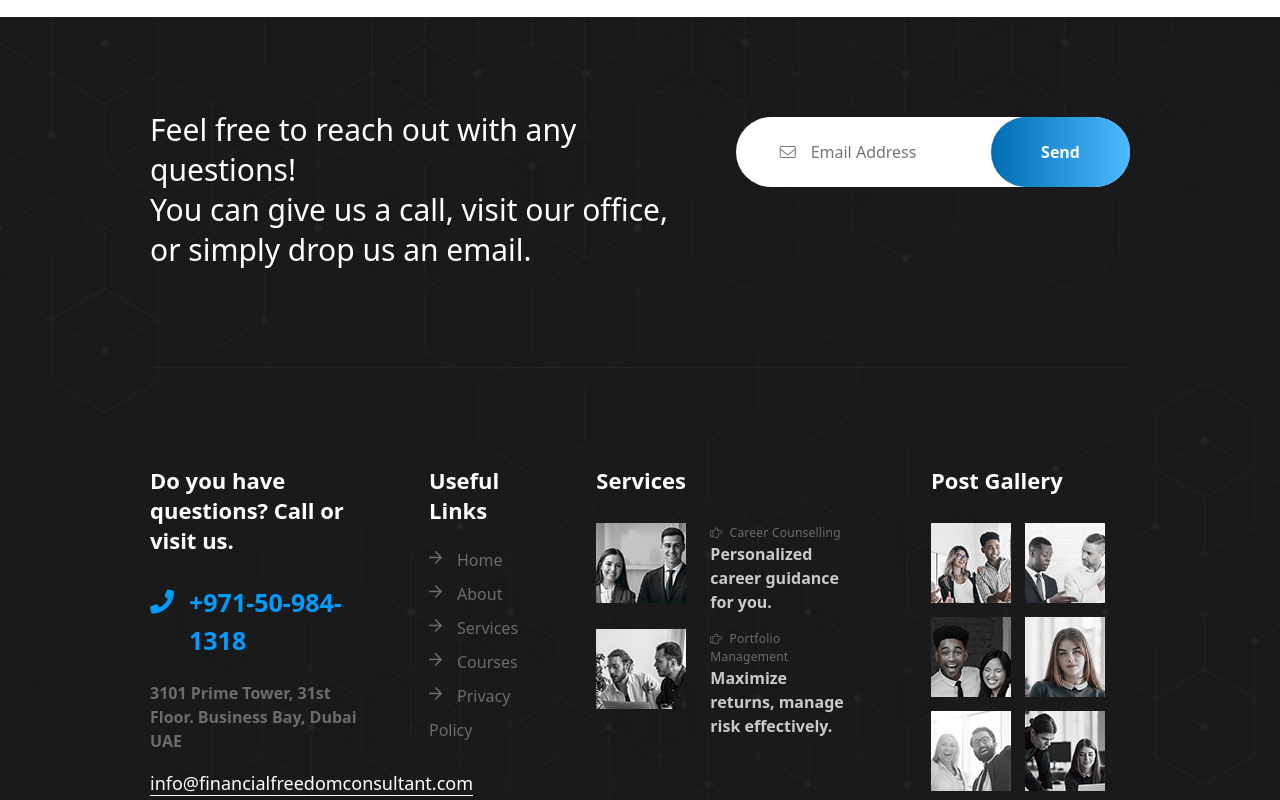
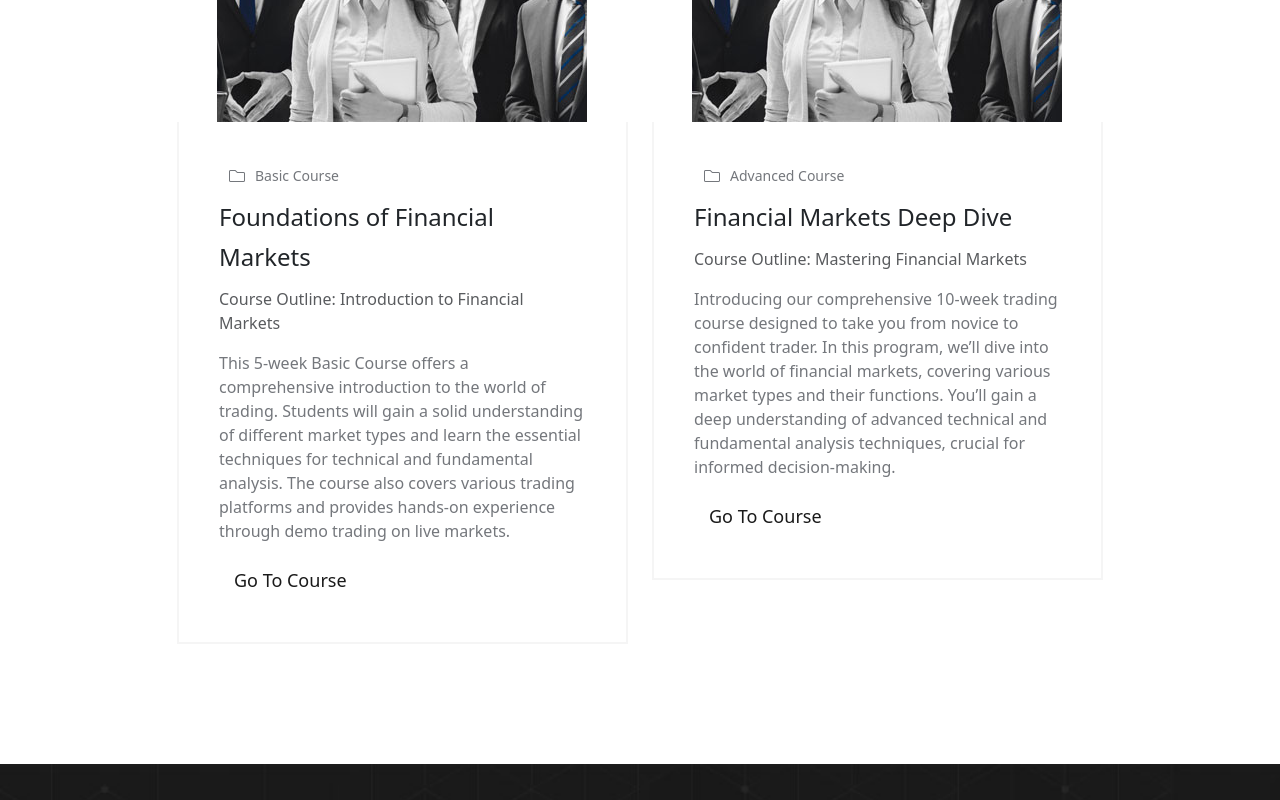
Before and after one commit to gandhipruthvi/FinancialFreedomConsultant, a React (Vite) app: page /courses in a window 1280 px wide. Shown: the part 900-1700 px from the top of the page. Built offline with nearby package versions, Linux system fonts and the light colour scheme; no server answers.

Commit message:
complete: courses page

```diff
--- a/package.json
+++ b/package.json
@@ -26,6 +26,7 @@
     "react-router-dom": "^6.22.3",
     "react-time-picker": "^7.0.0",
     "react-toastify": "^10.0.5",
+    "reactjs-popup": "^2.0.6",
     "sass": "^1.74.1"
   },
   "devDependencies": {
--- a/src/Styles/Courses.scss
+++ b/src/Styles/Courses.scss
@@ -1,6 +1,18 @@
+$theme-color: #009cff;
+
+:root {
+  --theme-color: #{$theme-color};
+}
+
 .blogPage {
   position: relative;
   padding: 120px 0;
+
+  .row {
+    display: flex;
+    flex-wrap: wrap;
+    justify-content: center;
+  }
 }
 
 .bloglistItem {
@@ -18,8 +30,8 @@
       top: 0;
       width: 100%;
       height: 100%;
-            content: '';
-            background: rgba(13, 30, 53, .27);
+      content: "";
+      background: rgba(13, 30, 53, 0.27);
     }
   }
 
@@ -34,7 +46,7 @@
     height: 102px;
     border-radius: 50%;
     border: 2px solid #fff;
-        background: rgba(255, 255, 255, .1);
+    background: rgba(255, 255, 255, 0.1);
     font-size: 24px;
     line-height: 102px;
     text-align: center;
@@ -67,19 +79,28 @@
   position: relative;
   border: 2px solid #f5f5f5;
   border-top: none;
-    padding: 54px 58px 52px;
+  padding: 40px 40px 40px;
 
   .bmeta {
     color: #74777c;
     font-size: 14px;
     margin-bottom: 11px;
 
+    span {
+      margin-left: 10px;
+      margin-right: 10px;
+    }
+
     a {
       position: relative;
-            margin-right: 27px;
+      color: inherit;
 
       &:last-child {
         margin-right: 0;
+      }
+
+      &:hover {
+        text-decoration: none;
       }
     }
 
@@ -92,22 +113,31 @@
   }
 
   h3 {
-        font-size: 30px;
+    font-size: 24px;
     line-height: 40px;
     font-weight: 600;
-        margin: 0 0 15px;
+    margin: 0 0 0;
 
     a {
       color: inherit;
+      text-decoration: none;
 
       &:hover {
         color: var(--theme-color);
+        text-decoration: none;
       }
     }
   }
 
+  .outline{
+    margin-top: 10px;
+    color: #595b5e;
+    font-weight: 500;
+  }
+
   p {
-        margin: 0 0 19px;
+    margin-top: 10px;
+    color: #74777c;
   }
 
   .rm_more {
@@ -116,18 +146,22 @@
     color: #1a1a1a;
     font-weight: 500;
     text-transform: capitalize;
+    text-decoration: none;
+    padding: 8px 15px;
+    border-radius: 25px;
+    transition: all 0.3s ease;
 
     i {
       padding-left: 0px;
       position: relative;
       top: 3px;
-            -webkit-transition: all 0.3s ease;
-            -o-transition: all 0.3s ease;
       transition: all 0.3s ease;
     }
 
     &:hover {
-            color: var(--theme-color);
+      color: #fff;
+      background-color: var(--theme-color);
+      cursor: pointer;
 
       i {
         padding-left: 5px;
@@ -208,7 +242,7 @@
       font-weight: 600;
       font-size: 20px;
       color: #1a1a1a;
-            line-height: .8;
+      line-height: 0.8;
       margin: 0 0 25px;
       position: relative;
     }
@@ -265,7 +299,7 @@
 
         &::before {
           content: "\ea27";
-                    font-family: 'themewar' !important;
+          font-family: "themewar" !important;
           display: inline-block;
           letter-spacing: 0;
           font-size: 16px;
--- a/src/main.jsx
+++ b/src/main.jsx
@@ -17,6 +17,7 @@ import Payments from "./pages/Payments.jsx";
 import PaymentLinkGenerator from "./pages/PaymentLinkGenerator.jsx";
 import Appointment from "./pages/Appointment.jsx";
 import NotFound from "./pages/NotFound.jsx";
+import CourseDetails from "./pages/CourseDetails.jsx";
 
 const router = createBrowserRouter(
   createRoutesFromElements(
@@ -30,6 +31,7 @@ const router = createBrowserRouter(
       <Route path="paymentLinkGenerator" element={<PaymentLinkGenerator />} />
       <Route path="appointment" element={<Appointment />} />
       <Route path="*" element={<NotFound />} />
+      <Route path="/coursedetails" element={<CourseDetails />} />
     </Route>
   )
 );
--- a/src/pages/Courses.jsx
+++ b/src/pages/Courses.jsx
@@ -1,7 +1,13 @@
 import "../Styles/Courses.scss";
-import { NavLink } from "react-router-dom";
+import { Link, NavLink, useNavigate } from "react-router-dom";
+import courseimage1 from "../assets/bg/academy.jpg";
+import CourseDetails from "./CourseDetails";
 
 const Courses = () => {
+  const navigate = useNavigate();
+  const handleOnClick = () => {
+    navigate("/coursedetails");
+  };
   return (
     <div className="courses">
       <section className="page_banner">
@@ -22,164 +28,93 @@ const Courses = () => {
         </div>
       </section>
 
-      <section class="blogPage">
-        <div class="container largeContainer">
-          <div class="row">
-            <p style={{ fontWeight: "bold", fontSize: "50px", margin: "auto" }}>
-              Coming Soon
-            </p>
-            {/* <div class="col-lg-4">
-              <div class="sidebar lsb">
-                <aside class="widget widget_search">
-                  <h3 class="widget_title">Search</h3>
-                  <form method="get" action="#" class="search_form">
-                    <input type="search" name="s" id="s" placeholder="Search Here"/>
-                      <button type="submit"><i class="twi-search2"></i></button>
-                  </form>
-                </aside>
-                <div class="widget widget_categories">
-                  <h3 class="widget_title">Categories</h3>
-                  <ul>
-                    <li><a href="blog1.html">SEO Marketing</a><span>10</span></li>
-                    <li><a href="blog1.html">Financial Work</a><span>07</span></li>
-                    <li><a href="blog1.html">Business Growth</a><span>05</span></li>
-                    <li><a href="blog1.html">Market Strategy</a><span>02</span></li>
-                  </ul>
+      <section className="blogPage">
+        <div className="container">
+          <div className="row">
+            <div className="col-lg-5 col-md-8">
+              <div className="blogItem03 bbrm">
+                <div className="blogThumb">
+                  <img
+                    style={{ objectFit: "contain", paddingLeft: 40 }}
+                    src={courseimage1}
+                    alt
+                  />
                 </div>
-                <aside class="widget">
-                  <h3 class="widget_title">Popular Posts</h3>
-                  <div class="pp_post_item">
-                    <img src="assets/images/blog/t3.jpg" alt/>
-                      <a href="single-blog.html">Extend market really driven results</a>
-                      <span><i class="twi-calendar-alt2"></i>Mar 21, 2021</span>
+                <div className="blogContent02">
+                  <div className="bmeta">
+                    <span>
+                      <i className="twi-folder2"></i>
+                      <a href="#">Basic Course</a>
+                    </span>
+                    {/* |
+                    <span>
+                      <i className="twi-user2"></i>
+                      <a href="#"></a>
+                    </span> */}
                   </div>
-                  <div class="pp_post_item">
-                    <img src="assets/images/blog/t1.jpg" alt/>
-                      <a href="single-blog.html">Losing never felt so good energy everything</a>
-                      <span><i class="twi-calendar-alt2"></i>Mar 21, 2021</span>
-                  </div>
-                  <div class="pp_post_item">
-                    <img src="assets/images/blog/t2.jpg" alt/>
-                      <a href="single-blog.html">What is Conversion Rate Optimization?</a>
-                      <span><i class="twi-calendar-alt2"></i>Mar 21, 2021</span>
-                  </div>
-                </aside>
-                <div class="widget">
-                  <h3 class="widget_title">Tags</h3>
-                  <div class="tagcloud">
-                    <a href="blog1.html">UI/UX</a>
-                    <a href="blog1.html">Services</a>
-                    <a href="blog1.html">Tools</a>
-                    <a href="blog1.html">Product</a>
-                    <a href="blog1.html">Solutions</a>
-                    <a href="blog1.html">Combo</a>
-                    <a href="blog1.html">Cart</a>
-                    <a href="blog1.html">Repair</a>
-                  </div>
+                  <h3>
+                    <a href="single-blog.html">
+                      Foundations of Financial Markets
+                    </a>
+                  </h3>
+                  <p className="outline">
+                    Course Outline: Introduction to Financial Markets
+                  </p>
+                  <p>
+                    This 5-week Basic Course offers a comprehensive introduction
+                    to the world of trading. Students will gain a solid
+                    understanding of different market types and learn the
+                    essential techniques for technical and fundamental analysis.
+                    The course also covers various trading platforms and
+                    provides hands-on experience through demo trading on live
+                    markets.
+                  </p>
+                  <a className="rm_more">Go to Course</a>
                 </div>
               </div>
             </div>
-            <div class="col-lg-8">
-              <div class="row">
-                <div class="col-md-6">
-                  <div class="blogItem03 bbrm">
-                    <div class="blogThumb">
-                      <img src="assets/images/blog/3.jpg" alt/>
-                    </div>
-                    <div class="blogContent">
-                      <div class="bmeta">
-                        <span><i class="twi-folder2"></i><a href="blog1.html">Marketing</a></span>|<span><i class="twi-user2"></i><a href="blog1.html">David Smith</a></span>
-                      </div>
-                      <h3><a href="single-blog.html">The accounting department also keeps detailed records</a></h3>
-                      <a class="rm_more" href="single-blog.html">Read More</a>
-                    </div>
+            <div className="col-lg-5 col-md-8">
+              <div className="blogItem03 bbrm">
+                <div className="blogThumb">
+                  <img
+                    style={{ objectFit: "contain", paddingLeft: 40 }}
+                    src={courseimage1}
+                    alt
+                  />
+                </div>
+                <div className="blogContent02">
+                  <div className="bmeta">
+                    <span>
+                      <i className="twi-folder2"></i>
+                      <a href="#">Advanced Course</a>
+                    </span>
+                    {/* |
+                    <span>
+                      <i className="twi-user2"></i>
+                      <a href="#">David Smith</a>
+                    </span> */}
                   </div>
-                </div>
-                <div class="col-md-6">
-                  <div class="blogItem03 bbrm">
-                    <div class="blogThumb">
-                      <img src="assets/images/blog/4.jpg" alt/>
-                    </div>
-                    <div class="blogContent">
-                      <div class="bmeta">
-                        <span><i class="twi-folder2"></i><a href="blog1.html">Marketing</a></span>|<span><i class="twi-user2"></i><a href="blog1.html">David Smith</a></span>
-                      </div>
-                      <h3><a href="single-blog.html">Business writes many other cheques during the course</a></h3>
-                      <a class="rm_more" href="single-blog.html">Read More</a>
-                    </div>
-                  </div>
-                </div>
-                <div class="col-md-6">
-                  <div class="blogItem03 bbrm">
-                    <div class="blogThumb">
-                      <img src="assets/images/blog/5.jpg" alt/>
-                    </div>
-                    <div class="blogContent">
-                      <div class="bmeta">
-                        <span><i class="twi-folder2"></i><a href="blog1.html">Marketing</a></span>|<span><i class="twi-user2"></i><a href="blog1.html">David Smith</a></span>
-                      </div>
-                      <h3><a href="single-blog.html">Efficiently monetize models transparent sources</a></h3>
-                      <a class="rm_more" href="single-blog.html">Read More</a>
-                    </div>
-                  </div>
-                </div>
-                <div class="col-md-6">
-                  <div class="blogItem03 bbrm">
-                    <div class="blogThumb">
-                      <img src="assets/images/blog/6.jpg" alt/>
-                    </div>
-                    <div class="blogContent">
-                      <div class="bmeta">
-                        <span><i class="twi-folder2"></i><a href="blog1.html">Marketing</a></span>|<span><i class="twi-user2"></i><a href="blog1.html">David Smith</a></span>
-                      </div>
-                      <h3><a href="single-blog.html">Losing never felt so good energy everything</a></h3>
-                      <a class="rm_more" href="single-blog.html">Read More</a>
-                    </div>
-                  </div>
-                </div>
-                <div class="col-md-6">
-                  <div class="blogItem03 bbrm">
-                    <div class="blogThumb">
-                      <img src="assets/images/blog/7.jpg" alt/>
-                    </div>
-                    <div class="blogContent">
-                      <div class="bmeta">
-                        <span><i class="twi-folder2"></i><a href="blog1.html">Marketing</a></span>|<span><i class="twi-user2"></i><a href="blog1.html">David Smith</a></span>
-                      </div>
-                      <h3><a href="single-blog.html">How to Create a Digital Marketing Plan for the second</a></h3>
-                      <a class="rm_more" href="single-blog.html">Read More</a>
-                    </div>
-                  </div>
-                </div>
-                <div class="col-md-6">
-                  <div class="blogItem03 bbrm">
-                    <div class="blogThumb">
-                      <img src="assets/images/blog/8.jpg" alt/>
-                    </div>
-                    <div class="blogContent">
-                      <div class="bmeta">
-                        <span><i class="twi-folder2"></i><a href="blog1.html">Marketing</a></span>|<span><i class="twi-user2"></i><a href="blog1.html">David Smith</a></span>
-                      </div>
-                      <h3><a href="single-blog.html">Are Pinterest Stories Right for Your Marketing Strategy?</a></h3>
-                      <a class="rm_more" href="single-blog.html">Read More</a>
-                    </div>
-                  </div>
+                  <h3>
+                    <a href="single-blog.html">Financial Markets Deep Dive</a>
+                  </h3>
+                  <p className="outline">
+                    Course Outline: Mastering Financial Markets
+                  </p>
+                  <p>
+                    Introducing our comprehensive 10-week trading course
+                    designed to take you from novice to confident trader. In
+                    this program, we’ll dive into the world of financial
+                    markets, covering various market types and their functions.
+                    You’ll gain a deep understanding of advanced technical and
+                    fundamental analysis techniques, crucial for informed
+                    decision-making.
+                  </p>
+                  <a className="rm_more" onClick={handleOnClick}>
+                    Go to Course
+                  </a>
                 </div>
               </div>
-              <div class="row">
-                <div class="col-lg-12">
-                  <div class="que_pagination text-center">
-                    <a class="prev" href="blog2.html"><i class="twi-angle-double-left1"></i></a>
-                    <span class="current">1</span>
-                    <a href="blog2.html">2</a>
-                    <a href="blog2.html">3</a>
-                    <span class="page-numbers dots">…</span>
-                    <a href="blog2.html">10</a>
-                    <a class="next" href="blog2.html"><i class="twi-angle-double-right1"></i></a>
-                  </div>
-                </div>
-              </div>
-            </div> */}
+            </div>
           </div>
         </div>
       </section>
```
Also changed, not shown: 1 other file (tests, documents, lock files or other folders). Lines whose indentation alone changed are shown as unchanged.
